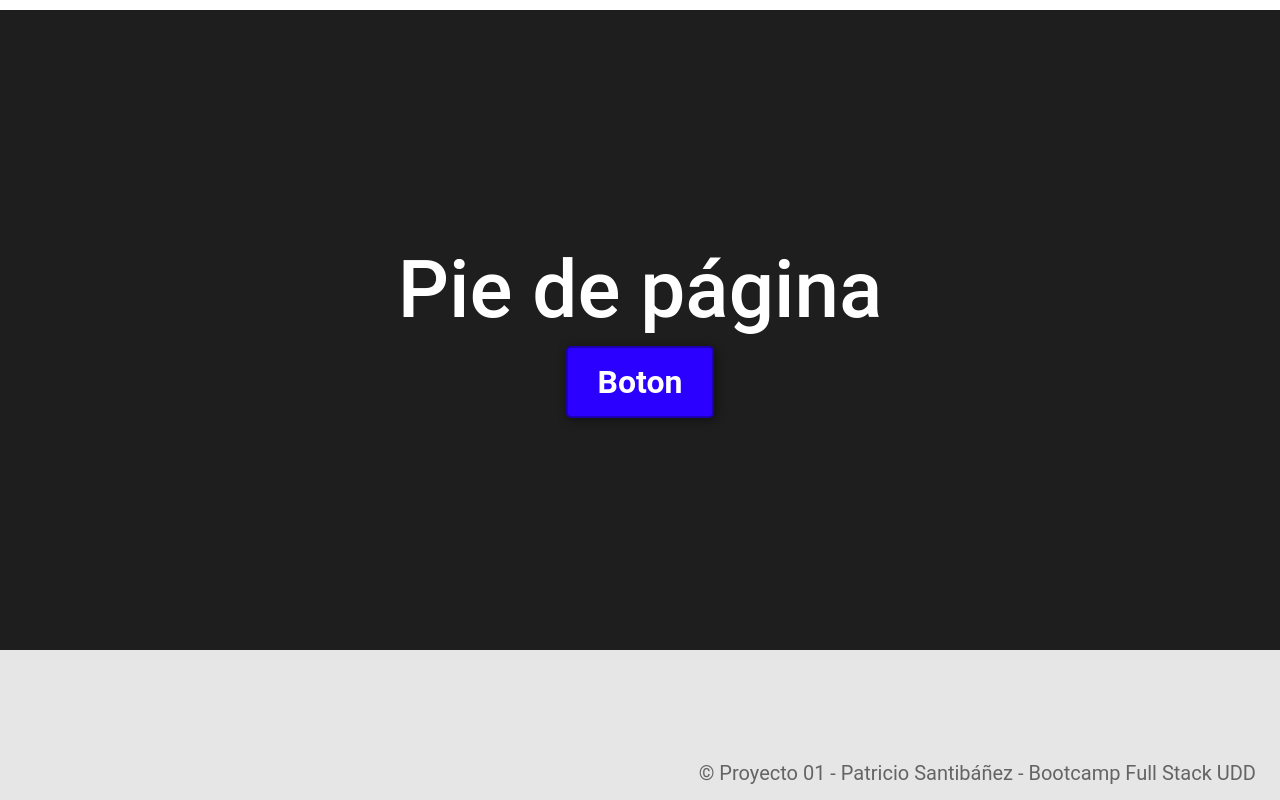
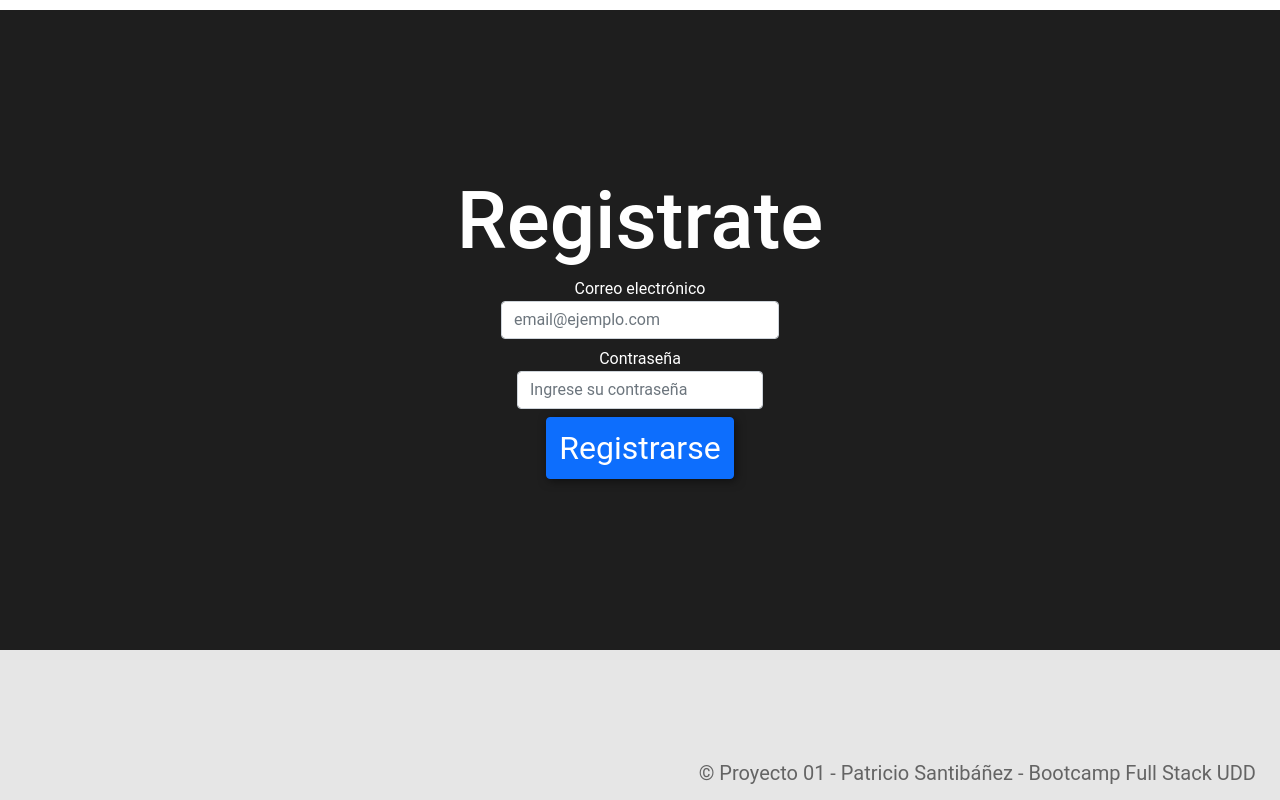
Before and after one commit to PatricioSant/proyecto01, a website: page index.html in a window 1280 px wide. Shown: the part 3294-4094 px from the top of the page. Drawn offline with nearby package versions, Linux system fonts and the light colour scheme.

Commit message:
form registro

```diff
--- a/index.html
+++ b/index.html
@@ -93,8 +93,28 @@
     </section>
 
     <section id="final">
-      <h2>Pie de página</h2>
-      <button>Boton</button>
+      <h2>Registrate</h2>
+      <form class="form-inline">
+        <div class="form-group mb-2">
+          <label for="staticEmail2" class="sr-only">Correo electrónico</label>
+          <input
+            type="text"
+            class="form-control"
+            id="staticEmail2"
+            placeholder="email@ejemplo.com"
+          />
+        </div>
+        <div class="form-group mx-sm-3 mb-2">
+          <label for="inputPassword2" class="sr-only">Contraseña</label>
+          <input
+            type="password"
+            class="form-control"
+            id="inputPassword2"
+            placeholder="Ingrese su contraseña"
+          />
+        </div>
+        <button type="submit" class="btn btn-primary mb-2">Registrarse</button>
+      </form>
     </section>
 
     <footer>
```
